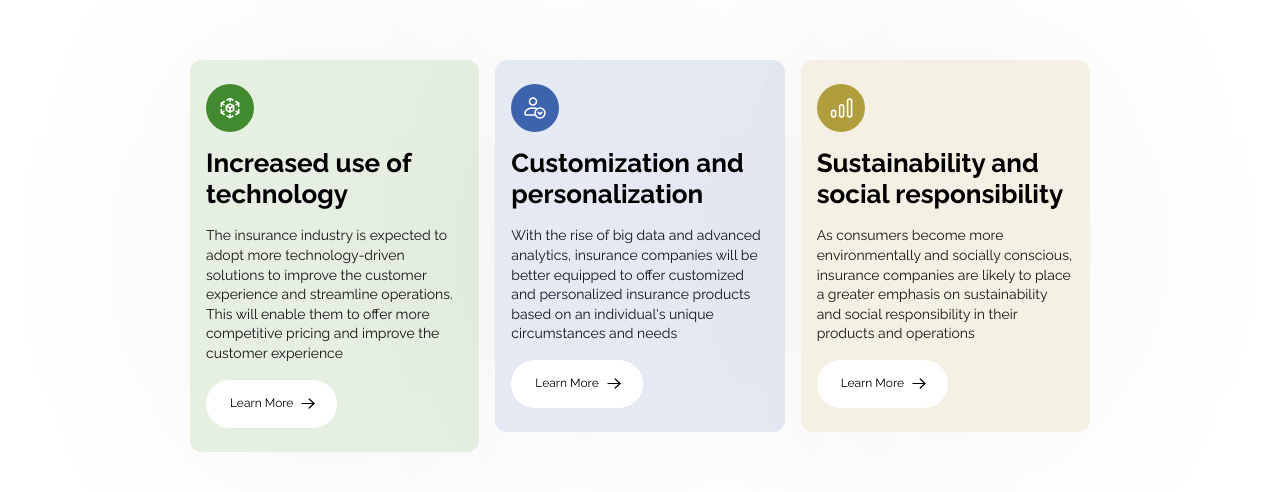
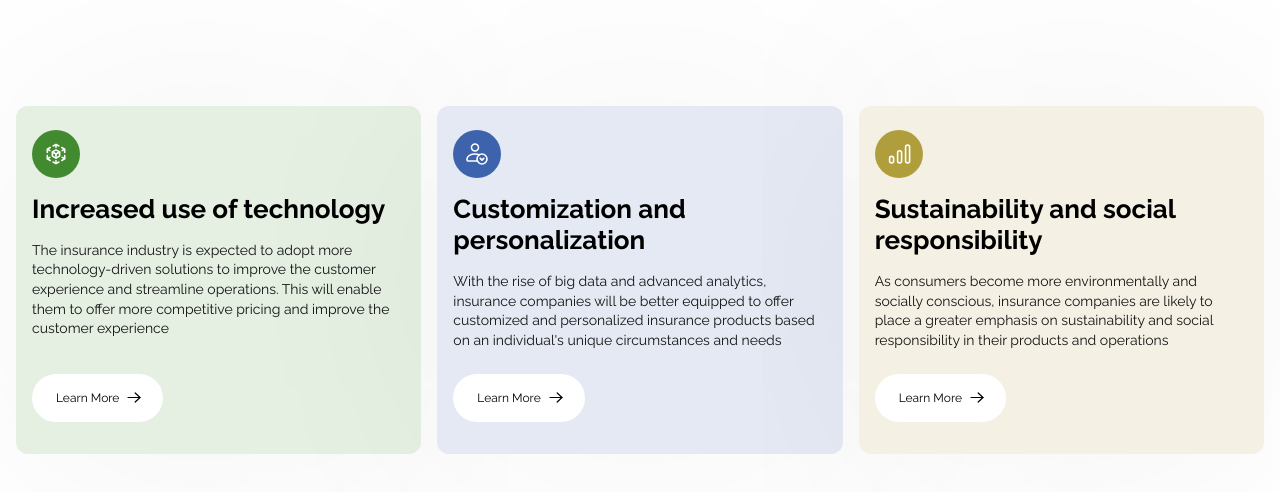
Before and after one commit to PaurowiczRafal/BenefitSystem, a website built with Vite: page index.html in a window 1280 px wide. Shown: the part 120-612 px from the top of the page. Built offline with nearby package versions, Linux system fonts and the light colour scheme.

Commit message:
third commit

```diff
--- a/src/global-styles/style.scss
+++ b/src/global-styles/style.scss
@@ -129,17 +129,35 @@ body {
 }
 
 @media (min-width: 992px) {
+	.wrapper{
+		display: flex;
+		height: 100vh;
+		justify-content: center;
+		align-items: center;
+	}
 	.home-page {
 		&_cards {
-			position: relative;
-			display: flex;
-			margin-top: 18em;
-			margin-left: 15em;
-			margin-right: 15em;
+			align-items: stretch;
+			// margin-top: 18em;
+			// margin-left: 15em;
+			// margin-right: 15em;
+
 			flex-direction: row;
 			&-box {
 				flex: 1;
 				width: 33%;
+				&-info {
+				margin: 8.8em 1.6em 10.4em;
+					&-btn-learn-more {
+						position: absolute;
+						bottom: 3.2em;
+						// display: flex;
+						// justify-content: flex-end;
+						// align-items: flex-end;
+						padding: 1.4em 1.9em 1.5em 2.4em;
+						gap: 0.6em;
+					}
+				}
 			}
 		}
 	}
```
Also changed, not shown: css/style.css, 1 other file.
